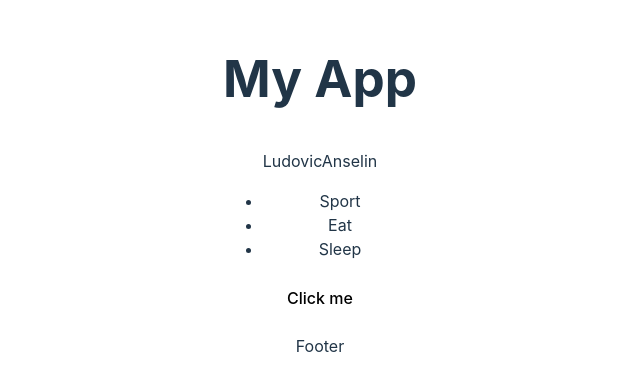
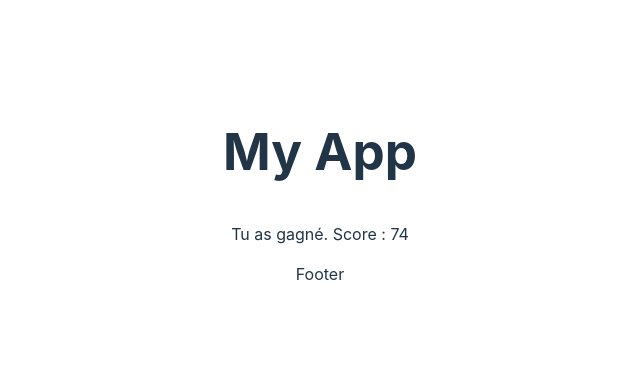
Before and after one commit to ludovicanselin/react-nexa, a React (Vite) app: page / in a window 1280 px wide. Shown: the part 209-600 px from the top of the page, without its empty margins (320-960 px from the left). Built offline with nearby package versions, Linux system fonts and the light colour scheme.

Commit message:
refactor: replace User component with Player component

```diff
--- a/src/App.jsx
+++ b/src/App.jsx
@@ -1,10 +1,6 @@
 import Header from "./components/containers/header/Header.jsx";
 import Footer from "./components/containers/footer/Footer.jsx";
-import User from "./components/containers/user/User.jsx";
-import LastName from "./components/containers/user/LastName.jsx";
-import FirstName from "./components/containers/user/FirstName.jsx";
-import Hobbies from "./components/containers/user/Hobbies.jsx";
-import Button from "./components/ui/buttons/Button.jsx";
+import Player from "./components/containers/player/Player.jsx";
 import './App.css'
 
 function App() {
@@ -13,21 +9,7 @@ function App() {
             <Header/>
             <main>
                 <section>
-                    <User>
-                        <FirstName value="Ludovic"/>
-                        <LastName value="Anselin"/>
-                        <br/>
-                        <Hobbies value={[
-                            "Sport",
-                            "Eat",
-                            "Sleep"
-                        ]}/>
-                    </User>
-                    <Button content={"Click me"}
-                            style={{
-                                backgroundColor: "white",
-                                color: "black",
-                            }}/>
+                    <Player />
                 </section>
             </main>
             <Footer/>
--- /dev/null
+++ b/src/components/containers/player/Player.jsx
@@ -0,0 +1,12 @@
+function Player() {
+
+    let score = Math.round(Math.random() * 100);
+
+    return (
+        <>
+            {score > 50 ? <p>Tu as gagné. Score : {score}</p> : <p>Tu as perdu. Score : {score}</p>}
+        </>
+    );
+}
+
+export default Player;
```
